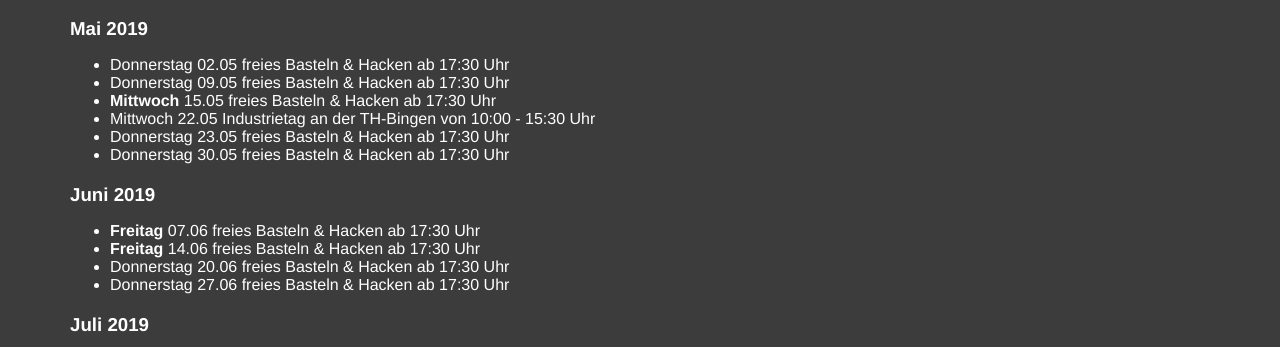
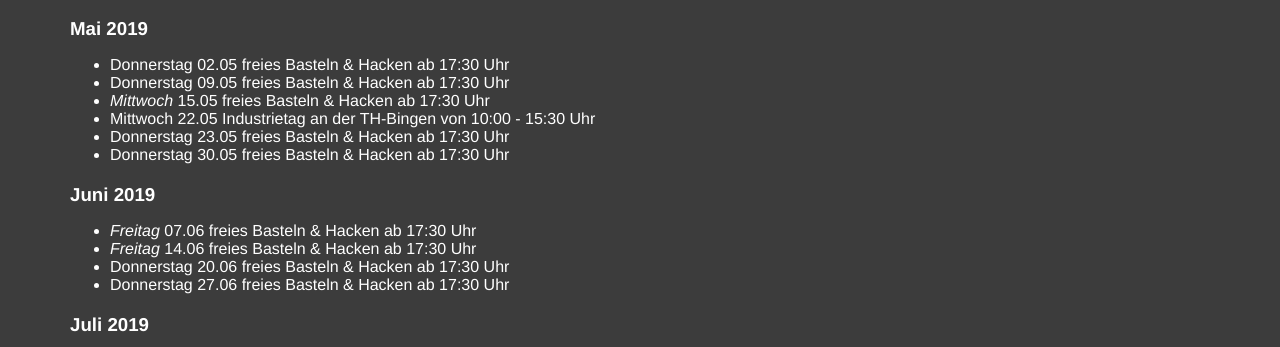
Before and after one commit to BinHacken/BinHacken.github.io, a Jekyll site: the page built from calender.md, in a window 1280 px wide. Shown: the part 418-765 px from the top of the page. Built offline with Jekyll 4.4.1, drawn with Linux system fonts in a browser that asks for light colours.

```diff
--- a/calender.md
+++ b/calender.md
@@ -17,14 +17,14 @@ description:
 ### Mai 2019
 - Donnerstag 02.05 freies Basteln & Hacken ab 17:30 Uhr
 - Donnerstag 09.05 freies Basteln & Hacken ab 17:30 Uhr
-- **Mittwoch** 15.05 freies Basteln & Hacken ab 17:30 Uhr
+- _Mittwoch_ 15.05 freies Basteln & Hacken ab 17:30 Uhr
 - Mittwoch 22.05 Industrietag an der TH-Bingen von 10:00 - 15:30 Uhr
 - Donnerstag 23.05 freies Basteln & Hacken ab 17:30 Uhr
 - Donnerstag 30.05 freies Basteln & Hacken ab 17:30 Uhr
 
 ### Juni 2019
-- **Freitag** 07.06 freies Basteln & Hacken ab 17:30 Uhr
-- **Freitag** 14.06 freies Basteln & Hacken ab 17:30 Uhr
+- _Freitag_ 07.06 freies Basteln & Hacken ab 17:30 Uhr
+- _Freitag_ 14.06 freies Basteln & Hacken ab 17:30 Uhr
 - Donnerstag 20.06 freies Basteln & Hacken ab 17:30 Uhr
 - Donnerstag 27.06 freies Basteln & Hacken ab 17:30 Uhr
 
```
